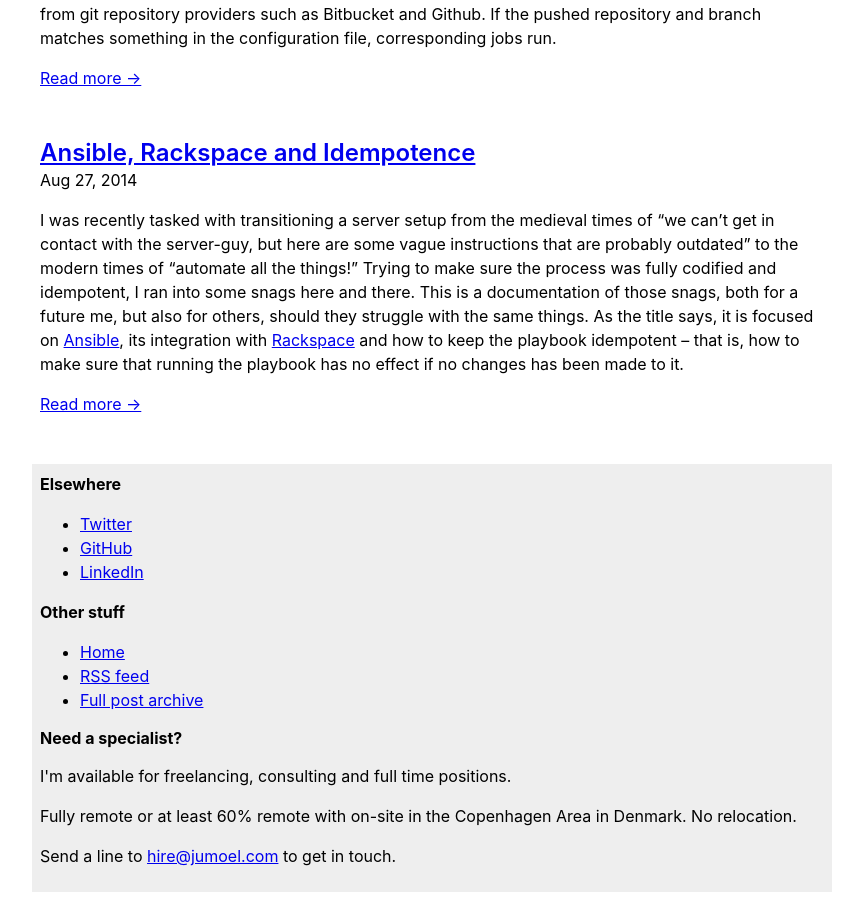
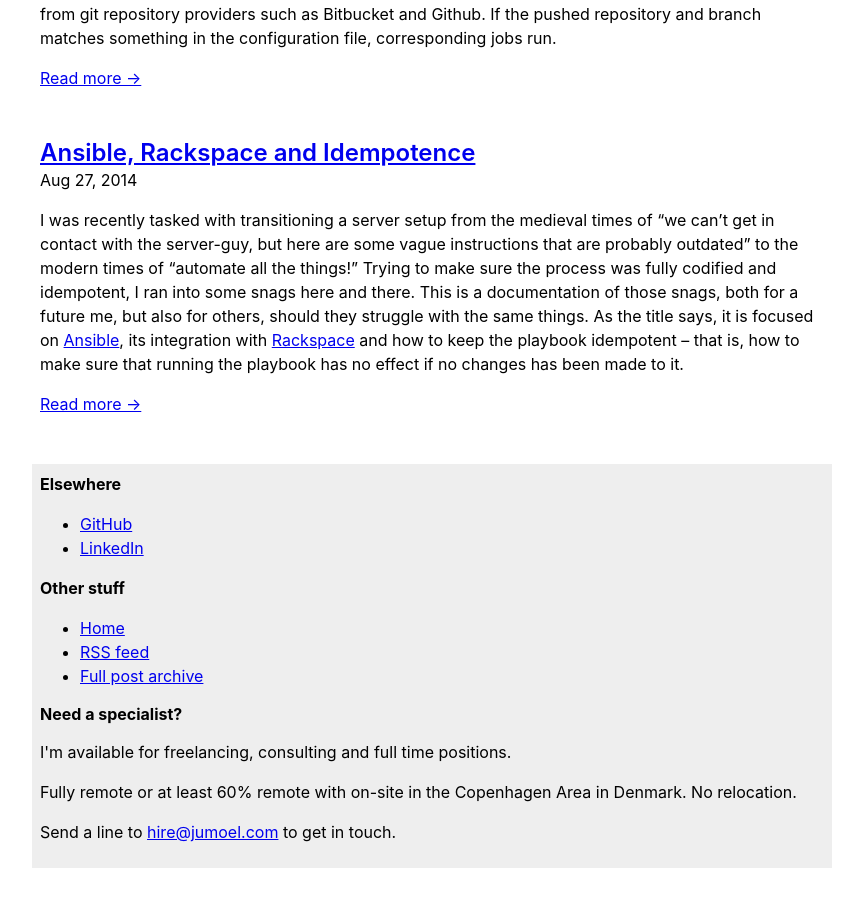
Before and after one commit to jumoel/jumoel.com, a Jekyll site: the page built from index.html, in a window 1280 px wide and 900 px high, scrolled down 1217 px. Shown: the whole window, without its empty margins (208-1071 px from the left). Built offline with Jekyll 4.4.1, drawn with Linux system fonts in a browser that asks for light colours; after the commit the page ends 2093 px from its top, so only the background shows below that.

Commit message:
No more twitter

```diff
--- a/_includes/sidebar.html
+++ b/_includes/sidebar.html
@@ -18,9 +18,6 @@
   <b>Elsewhere</b>
   <ul class="sidebar-links">
     <li>
-      <a href="https://www.twitter.com/{{ site.username.twitter }}">Twitter</a>
-    </li>
-    <li>
       <a href="https://www.github.com/{{ site.username.github }}">GitHub</a>
     </li>
     <li>
```
